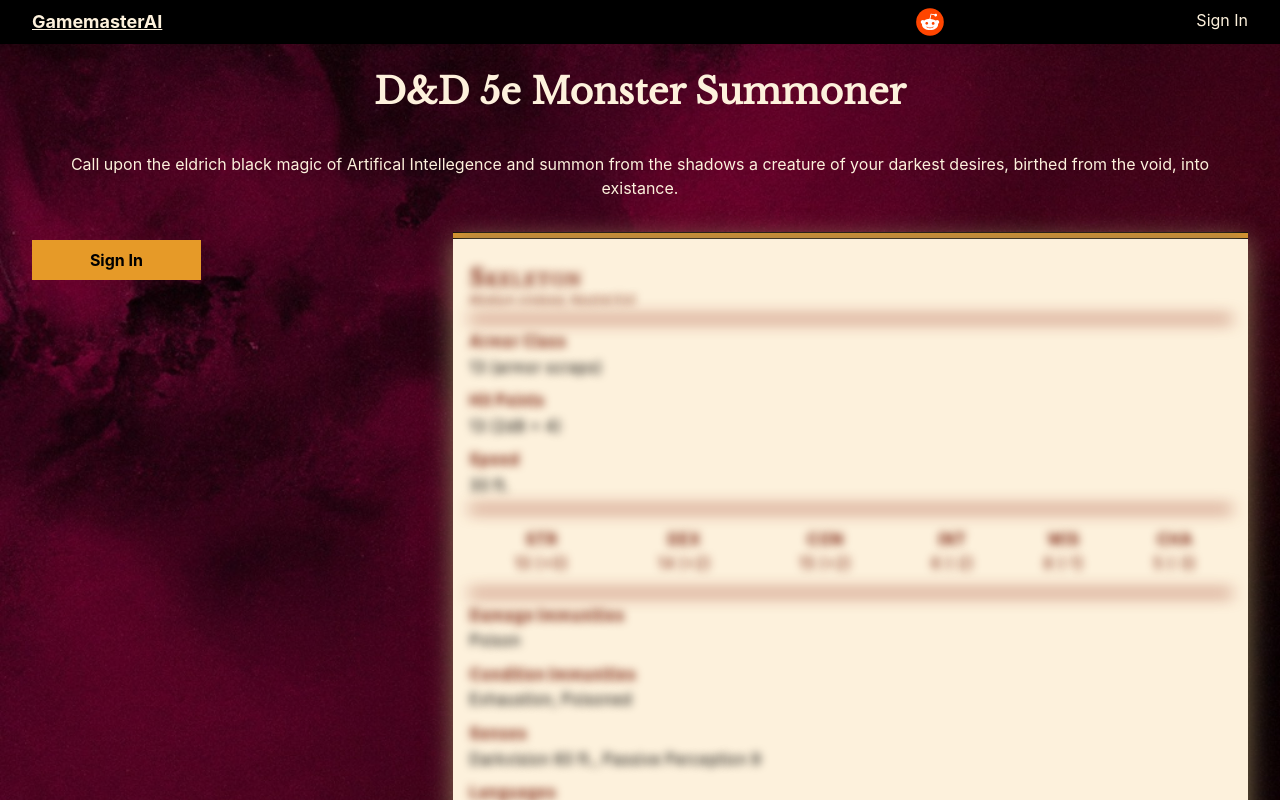
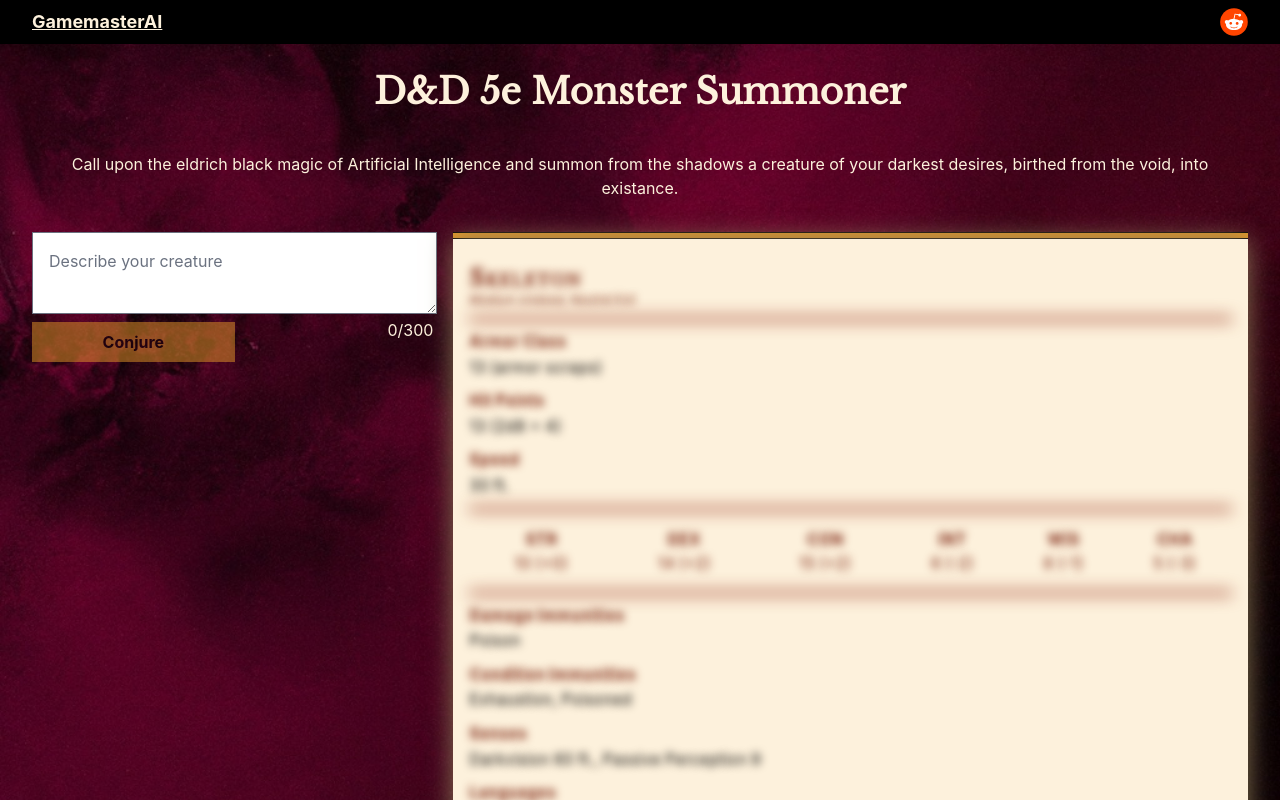
Before and after one commit to gthayer/gamemasterai, a Next.js app: page / in a window 1280 px wide. Shown: the top 800 px of the page. Built offline with nearby package versions, Linux system fonts and the light colour scheme; no server answers.

Commit message:
remove login requirements

```diff
--- a/components/header/index.js
+++ b/components/header/index.js
@@ -26,7 +26,7 @@
 					</a>
 				</div>
 
-				<div className="flex-auto w-3/12 text-right cursor-pointer">
+				{/* <div className="flex-auto w-3/12 text-right cursor-pointer">
 					{ session ?
 						<span onClick={() => signOut()}>
 							Sign Out
@@ -36,7 +36,7 @@
 							Sign In
 						</span>
 					}
-				</div>
+				</div> */}
 			</div>
 		</header>
 	)
--- a/components/statBlockGenerator/index.js
+++ b/components/statBlockGenerator/index.js
@@ -70,10 +70,10 @@
 			<div className="md:flex md:flex-row m-auto my-4">
 				<div className="md:basis-1/3 align-middle">
 
-					{ ! session ?
+					{/* { ! session ?
 						(
 							<Login />
-						) : (
+						) : ( */}
 							<form
 								className="my-4 md:m-0"
 								onSubmit={onSubmit}
@@ -103,8 +103,8 @@
 									<Counter className="hidden md:block md:basis-1/2 md:flex-auto text-right" count={descriptionInput.length} max={maxDescriptionLength}/>
 								</div>
 							</form>
-						)
-					}
+						{/* )
+					} */}
 				</div>
 				<div className="md:basis-2/3 md:pl-4">
 					<hr className={styles.orangeBorder} />
--- a/pages/index.js
+++ b/pages/index.js
@@ -16,7 +16,7 @@
       <main className={styles.main}>
         <div className="monsterSummoner py-8 px-8 container">
           <h1 className="text-4xl text-center py-4 text-tan m-2">D&D 5e Monster Summoner</h1>
-          <p className="text-center py-4 text-tan">Call upon the eldrich black magic of Artifical Intellegence and summon from the shadows a creature of your darkest desires, birthed from the void, into existance.</p>
+          <p className="text-center py-4 text-tan">Call upon the eldrich black magic of Artificial Intelligence and summon from the shadows a creature of your darkest desires, birthed from the void, into existance.</p>
           <StatBlockGenerator/>
         </div>
       </main>
```
